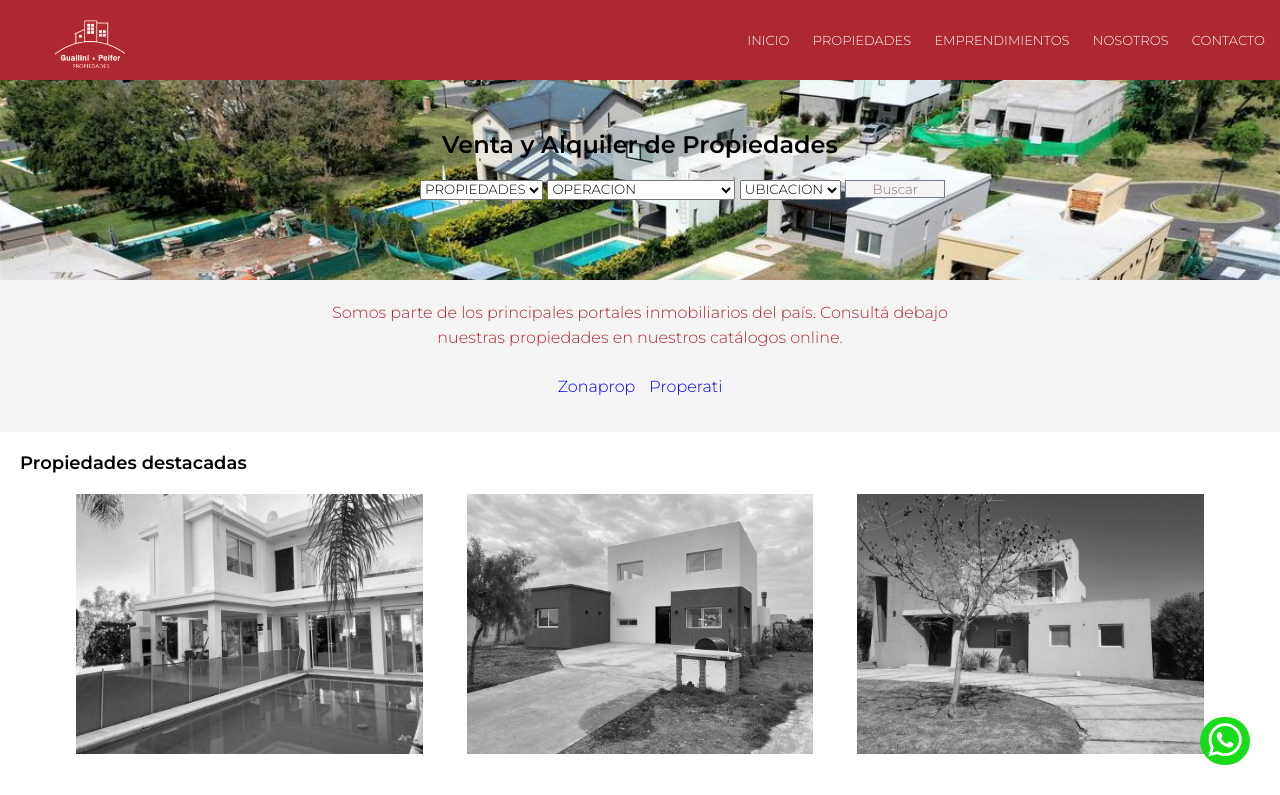
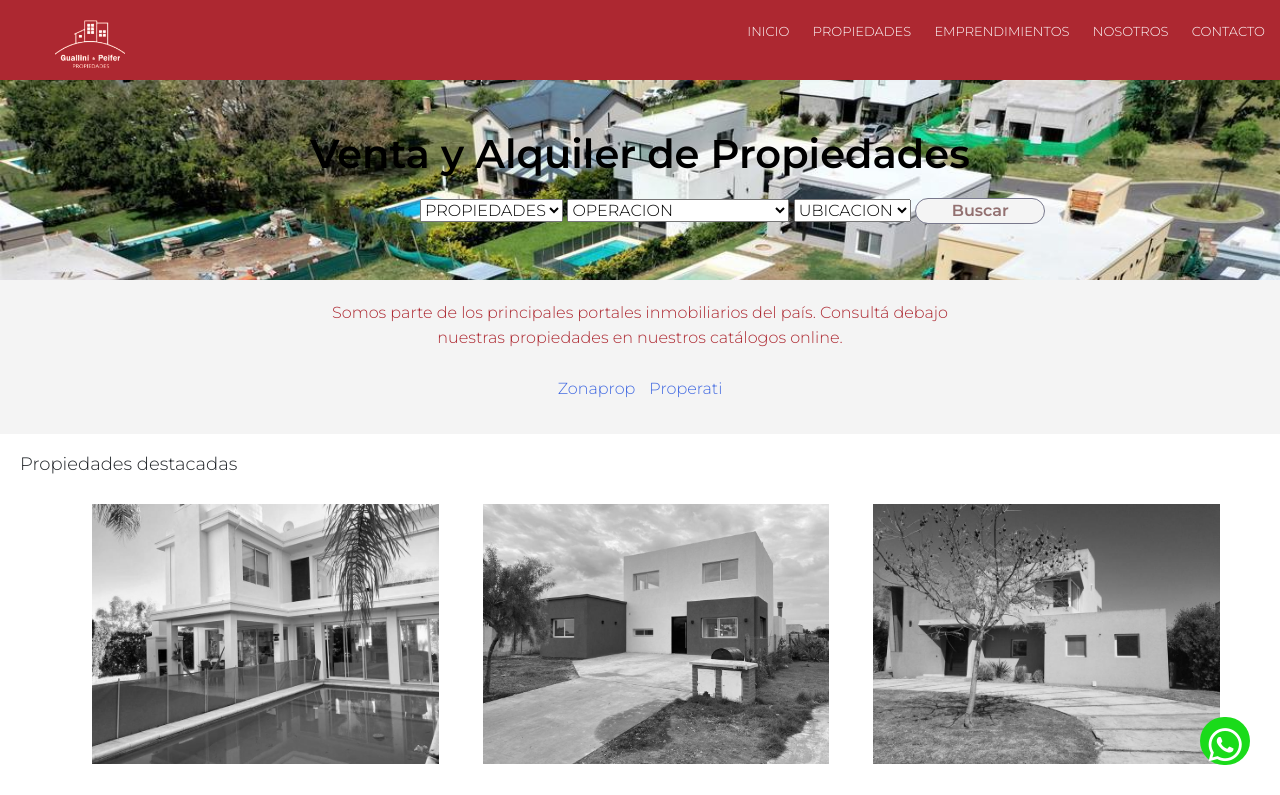
Before and after one commit to lullorente/proyecto-inmobiliaria, a plain HTML site: page index.html in a window 1280 px wide. Shown: the top 795 px of the page. Drawn offline with nearby package versions, Linux system fonts and the light colour scheme.

Commit message:
agregados rama animaciones

```diff
--- a/css/style.css
+++ b/css/style.css
@@ -43,6 +43,11 @@ header img {
     color: white;
 }
 
+.menu-navbar a:hover{
+    color:rgb(5, 5, 5);
+    border-bottom: 0.5px solid rgb(5, 5, 5);
+}
+
 a:hover {
     color:rgb(5, 5, 5);
 }
@@ -78,9 +83,15 @@ h1 {
 
 }
 .boton-buscar {
-    width: 100px;
+    font-weight: bold;
+    width: 130px;
     color:rgb(146, 112, 112);
     background-color: #f4f4f4;
+    border-radius: 100px;
+    -webkit-border-radius: 100px;
+    -moz-border-radius: 100px;
+    -ms-border-radius: 100px;
+    -o-border-radius: 100px;
 }
 
 .form-propiedades {
@@ -105,7 +116,12 @@ h1 {
 }
 
 .link-secondSection a{
+    color:royalblue;
     padding: 7px;
+}
+
+.link-secondSection a:hover{
+    color:rgb(5, 5, 5)
 }
 .propiedades-container {
     display: flex;
@@ -141,7 +157,7 @@ h1 {
     animation-duration: 2s;
     animation-name: agrandar;
     animation-iteration-count: infinite;
-    animation-delay: 3s;
+    animation-delay: 2s;
 }
 
 .propiedadFav i:hover {
@@ -195,6 +211,7 @@ h2 {
     -webkit-filter: grayscale(0);
     animation: zoom 2s ease-out;
     -webkit-animation: zoom 2s ease-out;
+    cursor: pointer;
 }
 
 @keyframes zoom {
@@ -286,11 +303,7 @@ input, textarea {
     -moz-border-radius: 100px;
     -ms-border-radius: 100px;
     -o-border-radius: 100px;
-    /* transition: all 2s; */
-    -webkit-transition: all 2s;
-    -moz-transition: all 2s;
-    -ms-transition: all 2s;
-    -o-transition: all 2s;
+
 }
 .form-consultas div {
     padding: 7px;
@@ -391,6 +404,10 @@ footer img {
     gap: 12px;
     margin-top: 28px;
     font-size: 13px;
+}
+
+.footer-navbar a:hover{
+    color:rgb(5, 5, 5)
 }
 ul > * {
     color: #ffffff;
--- a/index.html
+++ b/index.html
@@ -8,6 +8,7 @@
     <link rel="stylesheet" href="https://cdnjs.cloudflare.com/ajax/libs/font-awesome/6.0.0-beta2/css/all.min.css" integrity="sha512-YWzhKL2whUzgiheMoBFwW8CKV4qpHQAEuvilg9FAn5VJUDwKZZxkJNuGM4XkWuk94WCrrwslk8yWNGmY1EduTA==" crossorigin="anonymous" referrerpolicy="no-referrer" />
     <link rel="icon" type="image/x-icon" href="./images/favicon (1).ico"">
     <link rel="stylesheet" href="https://cdnjs.cloudflare.com/ajax/libs/animate.css/4.1.1/animate.min.css"/>
+    <link href="https://cdn.jsdelivr.net/npm/bootstrap@5.0.2/dist/css/bootstrap.min.css" rel="stylesheet" integrity="sha384-EVSTQN3/azprG1Anm3QDgpJLIm9Nao0Yz1ztcQTwFspd3yD65VohhpuuCOmLASjC" crossorigin="anonymous">
     <link rel="stylesheet" href="./css/style.css">
 </head>
 <body>
@@ -158,5 +159,8 @@
         <div class="copyright">©2022 Guallini Propiedades. Todos los derechos reservados.</div>
     </footer>
     </div>
+
+    <script src="https://cdn.jsdelivr.net/npm/bootstrap@5.0.2/dist/js/bootstrap.bundle.min.js" integrity="sha384-MrcW6ZMFYlzcLA8Nl+NtUVF0sA7MsXsP1UyJoMp4YLEuNSfAP+JcXn/tWtIaxVXM" crossorigin="anonymous"></script>
+
 </body>
 </html>
```
